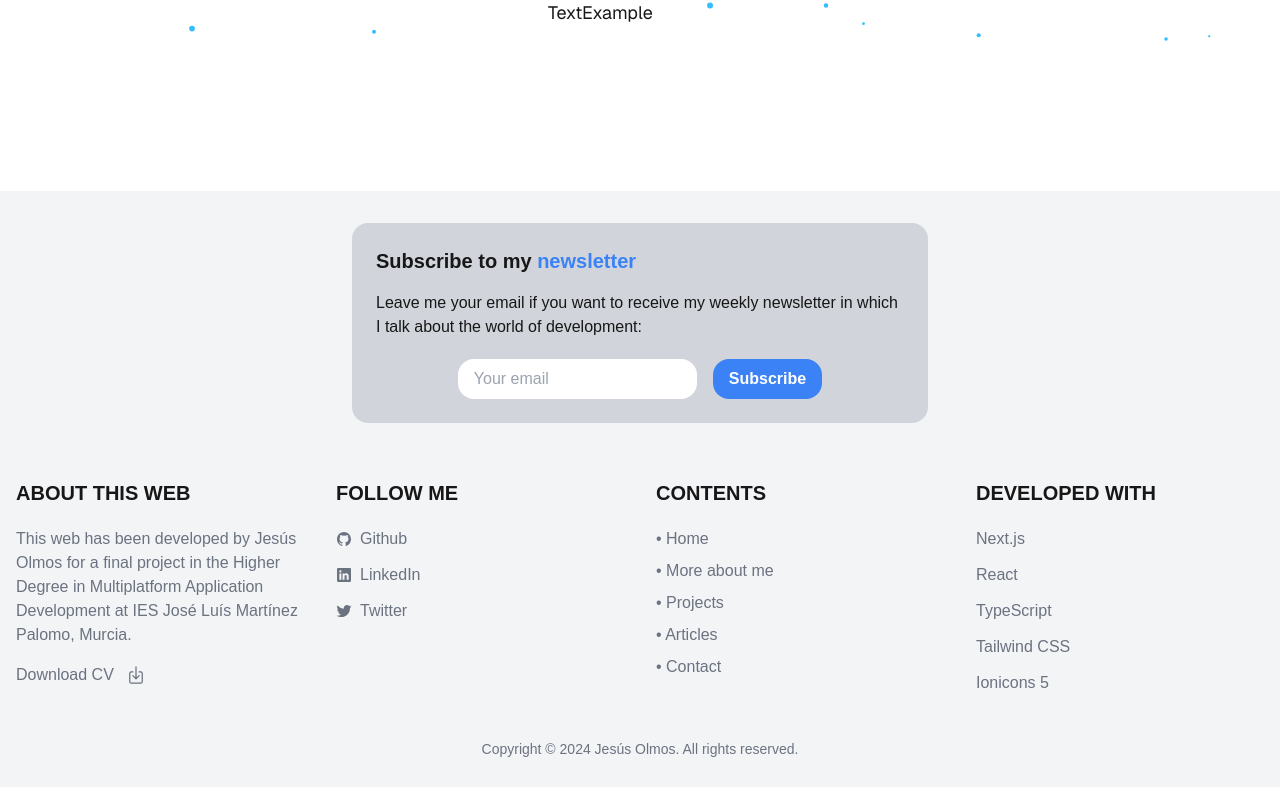
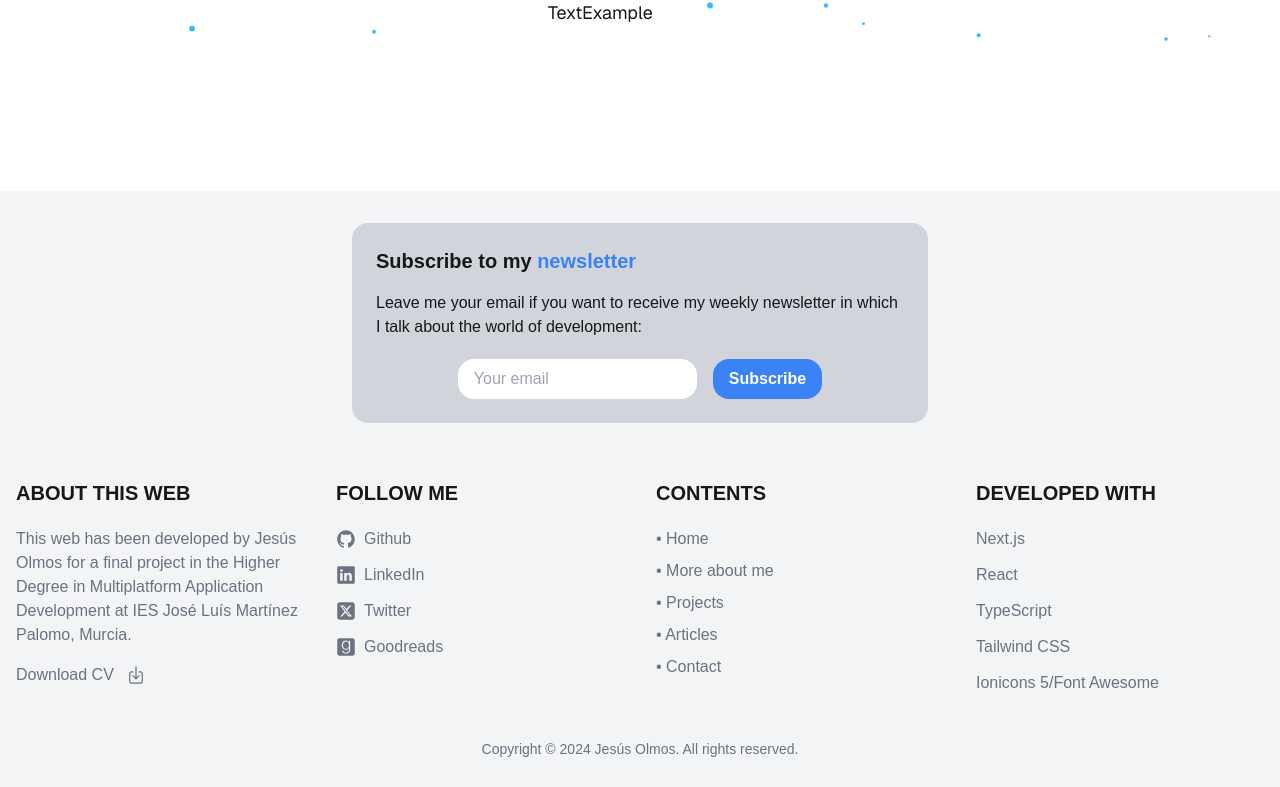
Before and after one commit to JOlmos98/portfolio-jos, a Next.js app: page /home in a window 1280 px wide. Shown: the part 757-1544 px from the top of the page. Built offline with nearby package versions, Linux system fonts and the light colour scheme.

Commit message:
feat: link a Goodreads añadido al Footer. 24/12/24

```diff
--- a/src/components/footer/Footer.tsx
+++ b/src/components/footer/Footer.tsx
@@ -2,8 +2,9 @@
 
 import React from 'react'
 import Link from 'next/link'
-import { IoDownloadOutline, IoLogoGithub, IoLogoLinkedin, IoLogoTwitter } from 'react-icons/io5'
+import { IoDownloadOutline, IoLogoGithub, IoLogoLinkedin } from 'react-icons/io5'
 import toast from 'react-hot-toast'
+import { FaGoodreads, FaSquareXTwitter } from 'react-icons/fa6';
 
 export const Footer = () => {
 
@@ -17,7 +18,7 @@ export const Footer = () => {
             <div className="mx-auto w-full max-w-screen-xl">
 
                 <div className="bg-gray-300 dark:bg-zinc-800 p-6 m-6 rounded-2xl max-w-xl w-auto mx-auto">
-                <h2 className='text-xl font-bold mb-4'>Subscribe to my <span className="text-blue-500 dark:text-blue-400 font-bold">newsletter</span></h2>
+                    <h2 className='text-xl font-bold mb-4'>Subscribe to my <span className="text-blue-500 dark:text-blue-400 font-bold">newsletter</span></h2>
                     <div className="flex items-center justify-center">
                         <p>
                             Leave me your email if you want to receive my weekly newsletter in which I talk about the world of development:
@@ -50,20 +51,26 @@ export const Footer = () => {
                         <ul className="text-gray-500 dark:text-gray-400 font-medium">
                             <li className='mb-3'>
                                 <Link href="https://github.com/JOlmos98" className="flex items-center hover:text-gray-900 dark:hover:text-gray-100 hover:scale-105 transform origin-left">
-                                    <IoLogoGithub className='mr-2' />
+                                    <IoLogoGithub className='mr-2 text-xl' />
                                     <span>Github</span>
                                 </Link>
                             </li>
                             <li className='mb-3'>
                                 <Link href="https://www.linkedin.com/in/jes%C3%BAs-olmos-soler-62549018b/" className="flex items-center hover:text-blue-500 hover:scale-105 transform origin-left">
-                                    <IoLogoLinkedin className='mr-2' />
+                                    <IoLogoLinkedin className='mr-2 text-xl' />
                                     <span>LinkedIn</span>
                                 </Link>
                             </li>
                             <li className='mb-3'>
                                 <Link href="https://x.com/yeezusc_" className="flex items-center hover:text-cyan-400 hover:scale-105 transform origin-left">
-                                    <IoLogoTwitter className='mr-2' />
+                                    <FaSquareXTwitter className='mr-2 text-xl' />
                                     <span>Twitter</span>
+                                </Link>
+                            </li>
+                            <li className='mb-3'>
+                                <Link href="https://www.goodreads.com/user/show/84061216-jes-s-olmos-soler" className="flex items-center hover:text-yellow-400 hover:scale-105 transform origin-left">
+                                    <FaGoodreads className='mr-2 text-xl' />
+                                    <span>Goodreads</span>
                                 </Link>
                             </li>
                         </ul>
@@ -119,6 +126,8 @@ export const Footer = () => {
                             </li>
                             <li className="mb-3">
                                 <Link href="https://ionic.io/ionicons" className="hover:underline">Ionicons 5</Link>
+                                <span>/</span>
+                                <Link href="https://fontawesome.com/" className="hover:underline">Font Awesome</Link>
                             </li>
                         </ul>
                     </div>
--- a/src/components/navbar/Navbar.tsx
+++ b/src/components/navbar/Navbar.tsx
@@ -7,11 +7,10 @@ import { ThemeButton } from '../theme-button/ThemeButton'
 export const Navbar = () => {
     return (
         <nav className="fixed w-full bg-white/10 backdrop-blur-md shadow-md p-5 flex flex-wrap items-center justify-between">
-            <Link href={'/home'} className="flex items-center relative transform hover:scale-105 text-xl hover:text-blue-400 transition duration-100">
+            <Link href='/home' className="flex items-center relative transform hover:scale-105 text-xl hover:text-blue-400 transition duration-100">
                 <IoCodeSlash className="mr-2 ml-1 text-4xl" />
                 <span className="text-2xl">Jesús Olmos</span>
             </Link>
-
 
             <div className="flex flex-col lg:flex-row lg:items-center lg:justify-center w-full lg:w-auto space-y-4 lg:space-y-0 lg:space-x-7 mt-4 lg:mt-0">
                 <Link href="/moreAboutMe" className="relative transform hover:scale-105 text-xl hover:text-blue-400 transition duration-100 text-center">More about me</Link>
@@ -19,7 +18,7 @@ export const Navbar = () => {
                 <Link href="/articles" className="relative transform hover:scale-105 text-xl hover:text-blue-400 transition duration-100 text-center">Articles</Link>
                 <Link href="/contact" className="relative transform hover:scale-105 text-xl hover:text-blue-400 transition duration-100 text-center">Contact</Link>
 
-                <div className="flex space-x-4">
+                <div className="flex space-x-4 items-center justify-center">
                     <Link href="/login" className="border-2 border-black dark:border-white rounded-2xl px-3 py-1 text-xl hover:bg-black dark:hover:bg-white hover:text-white dark:hover:text-black transition duration-200 text-center">Login</Link>
                     <Link href="/signUp" className="border-2 border-black dark:border-white rounded-2xl px-3 py-1 text-xl hover:bg-black dark:hover:bg-white hover:text-white dark:hover:text-black transition duration-200 text-center">Sign up</Link>
                 </div>
@@ -32,81 +31,3 @@ export const Navbar = () => {
         </nav>
     )
 }
-
-
-/*
-
-import React from 'react';
-import Link from 'next/link';
-import { IoCodeSlash } from 'react-icons/io5';
-import { LanguageSelector } from '../language-selector/LanguageSelector';
-import { ThemeButton } from '../theme-button/ThemeButton';
-
-export const Navbar = () => {
-    return (
-        <nav className="fixed w-full bg-white/10 backdrop-blur-md shadow-md p-5 flex flex-wrap items-center justify-between">
-
-            <Link
-                href={'/home'}
-                className="flex items-center relative transform hover:scale-105 text-xl hover:text-blue-400 transition duration-100"
-            >
-                <IoCodeSlash className="mr-2 ml-1 text-4xl" />
-                <span className="text-2xl">Jesús Olmos</span>
-            </Link>
-
-
-            <div className="flex flex-col lg:flex-row lg:items-center lg:justify-center w-full lg:w-auto space-y-4 lg:space-y-0 lg:space-x-7 mt-4 lg:mt-0">
-
-                <Link
-                    href="/moreAboutMe"
-                    className="relative transform hover:scale-105 text-xl hover:text-blue-400 transition duration-100 text-center"
-                >
-                    More about me
-                </Link>
-                <Link
-                    href="/projects"
-                    className="relative transform hover:scale-105 text-xl hover:text-blue-400 transition duration-100 text-center"
-                >
-                    Projects
-                </Link>
-                <Link
-                    href="/articles"
-                    className="relative transform hover:scale-105 text-xl hover:text-blue-400 transition duration-100 text-center"
-                >
-                    Articles
-                </Link>
-                <Link
-                    href="/contact"
-                    className="relative transform hover:scale-105 text-xl hover:text-blue-400 transition duration-100 text-center"
-                >
-                    Contact
-                </Link>
-
-
-                <div className="flex space-x-4">
-                    <Link
-                        href="/login"
-                        className="border-2 border-black dark:border-white rounded-2xl px-3 py-1 text-xl hover:bg-black dark:hover:bg-white hover:text-white dark:hover:text-black transition duration-200 text-center"
-                    >
-                        Login
-                    </Link>
-                    <Link
-                        href="/signUp"
-                        className="border-2 border-black dark:border-white rounded-2xl px-3 py-1 text-xl hover:bg-black dark:hover:bg-white hover:text-white dark:hover:text-black transition duration-200 text-center"
-                    >
-                        Sign up
-                    </Link>
-                </div>
-
-
-                <div className="flex space-x-4 items-center justify-center">
-                    <LanguageSelector />
-                    <ThemeButton />
-                </div>
-            </div>
-        </nav>
-    );
-};
-
-
-*/
```
